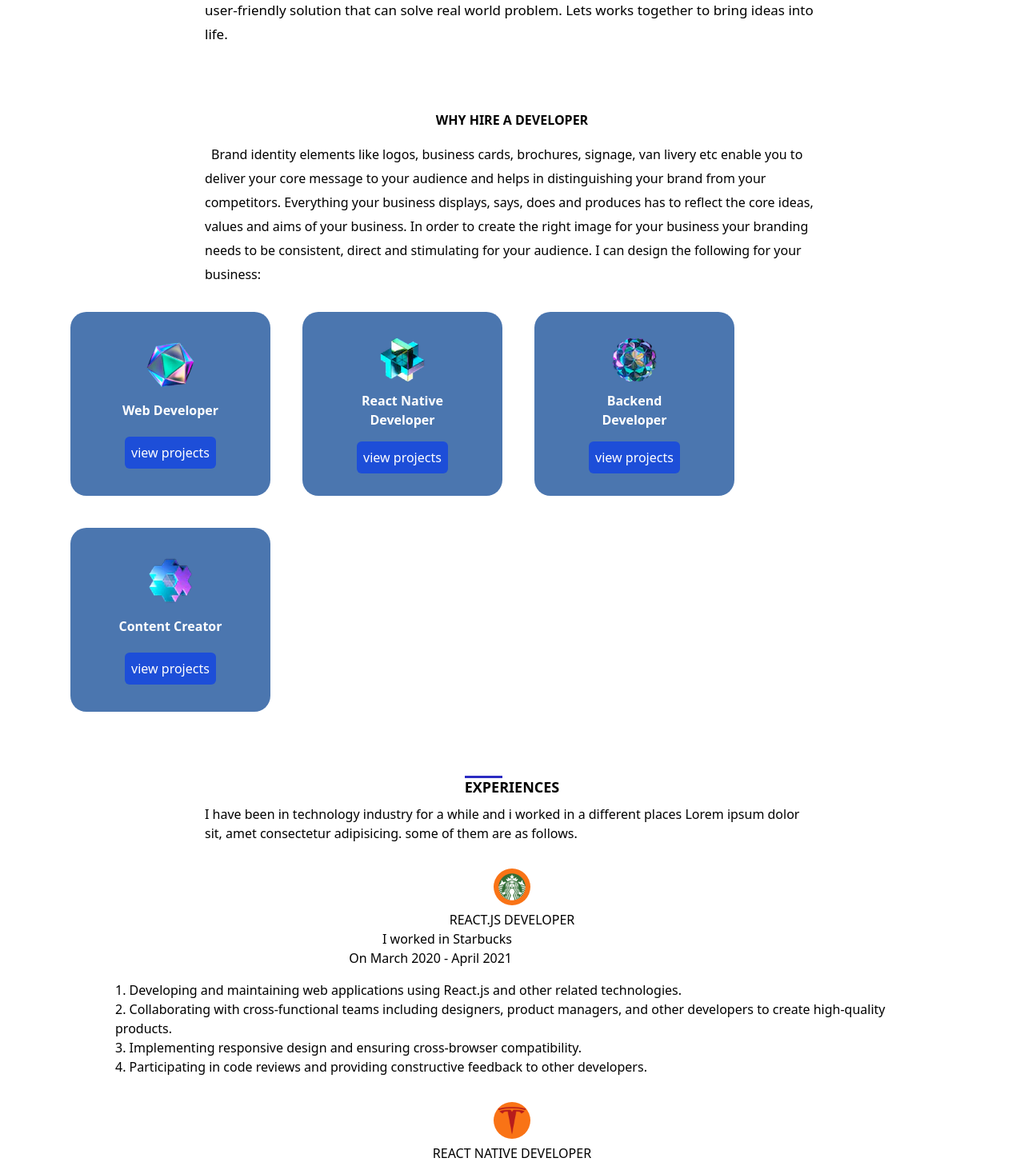
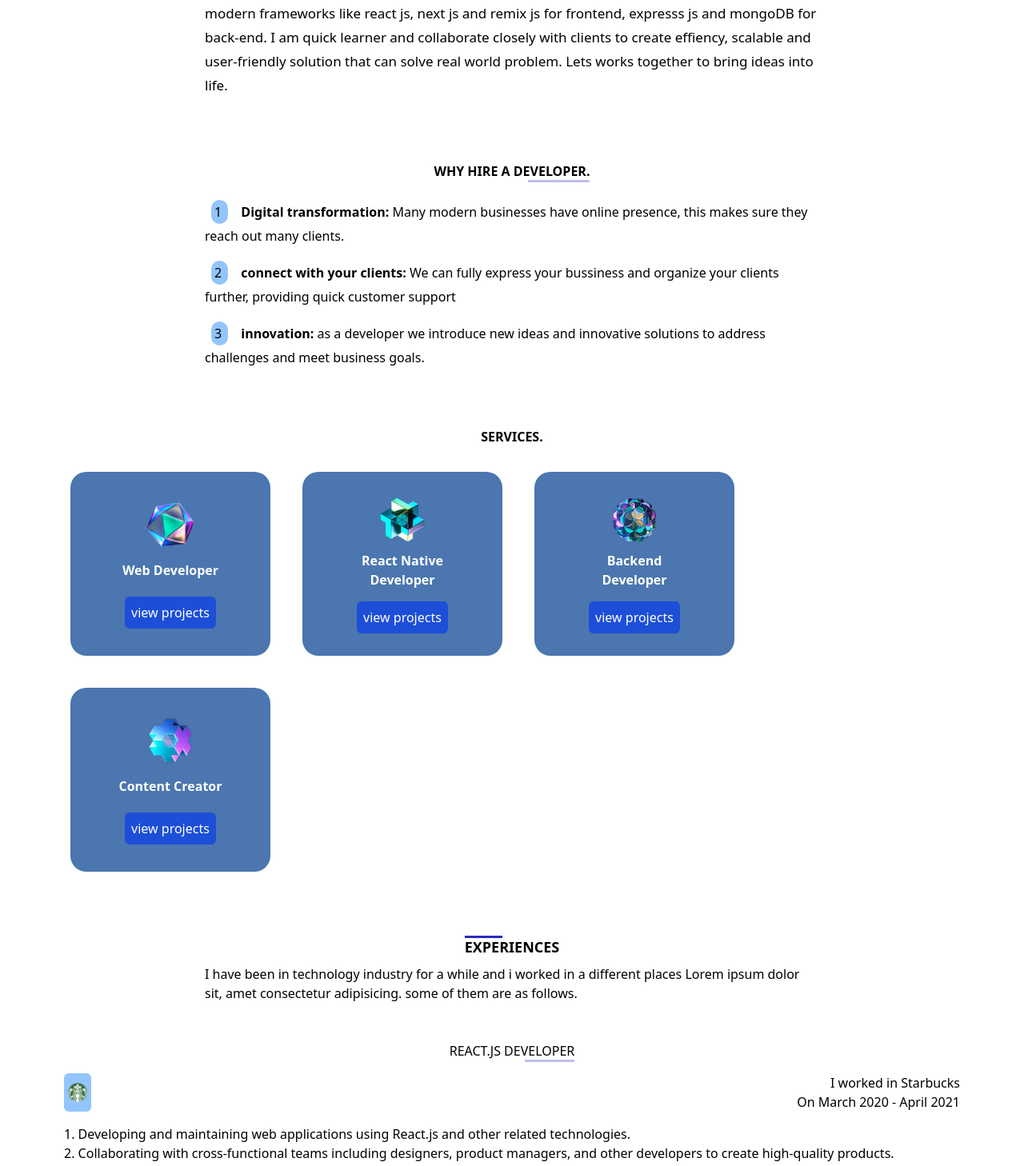
Before and after one commit to Amosi-04-sanga/PORTFOLIO, a Next.js app: page / in a window 1280 px wide. Shown: the part 960-2418 px from the top of the page at 80% size. Built offline with nearby package versions, Linux system fonts and the light colour scheme.

Commit message:
final commit for today

```diff
--- a/src/components/About.jsx
+++ b/src/components/About.jsx
@@ -1,9 +1,9 @@
 import { motion } from "framer-motion"
 import React, { useState } from "react"
-import { fadeIn, textVariant } from "../utils/motion"
+import { fadeIn, slideIn, textVariant } from "../utils/motion"
 import SectionWrapper from "../hoc/sectionWrapper"
 import { styles } from "../styles"
-import { services } from "../constants";
+import { services, why_hire_dev } from "../constants";
 import Image from "next/image"
 
 
@@ -37,13 +37,13 @@ const ServiceCard = ({ title, icon, index }) => {
 
 const About = () => {
   return (
-    <section className='text-center'>
+    <section className='text-center mt-16'>
       <div>
         <motion.p
           variants={fadeIn('up', 'tween', '.1', '1')}
           className={`${styles.sectionSubText} font-bold text-lg inline-block relative half-underline`}
         >
-          About
+          About.
         </motion.p>
 
       </div>
@@ -62,19 +62,29 @@ const About = () => {
         </motion.p>
       </div>
       <motion.h3
-        variants={fadeIn('up', 'tween', '.8', '1')}
-        className={`${styles.sectionSubText} font-bold mt-20`}
+        variants={fadeIn('', '', '.8', '1')}
+        className={`${styles.sectionSubText} font-bold mt-20 inline-block relative gradient_underline`}
       >
-        why hire a developer
+        why hire a developer.
       </motion.h3>
-      <motion.p
-        variants={fadeIn('up', 'tween', .8, 1)}
+      <div
         className="mt-4 max-w-3xl leading-[30px] mx-auto text-left indent-2"
       >
-        Brand identity elements like logos, business cards, brochures, signage, van livery etc enable you to deliver your core message to your audience and helps in distinguishing your brand from your competitors.
-        Everything your business displays, says, does and produces has to reflect the core ideas, values and aims of your business. In order to create the right image for your business your branding needs to be consistent, direct and stimulating for your audience.
-        I can design the following for your business:
-      </motion.p>
+        {
+          why_hire_dev.map((item, index) => (
+            <motion.p
+            key={item.point}
+              variants={slideIn('up', 'tween', (index + 1) * .5 ,1)}
+              className="py-2"
+            >
+              <span className="p-1 bg-blue-300 rounded-full mr-4" > {index + 1} </span> <span className="font-bold"> {item.point}: </span>{" "} <span> {item.explanation} </span>
+            </motion.p>
+          ))
+        }
+      </div>
+      <div className="mt-16 text-center uppercase font-bold">
+        <h3>Services.</h3>
+      </div>
       <div className="mt-8 flex flex-wrap gap-10 xs:justify-center">
 
         {
--- a/src/components/Contacts.jsx
+++ b/src/components/Contacts.jsx
@@ -4,6 +4,7 @@ import { motion } from 'framer-motion'
 import SectionWrapper from '../hoc/sectionWrapper'
 import { styles } from '../styles'
 import { fadeIn, slideIn, textVariant } from '../utils/motion'
+import Link from 'next/link'
 
 
 
@@ -50,19 +51,63 @@ const Contact = () => {
   }
 
   return (
-    <div >
+    <div  >
       <motion.div
         variants={slideIn("up", "tween", .1, 1)}
-        className='p-8 bg-black-100 rounded-2xl'
+        className='mt-16 bg-blue-300 p-2 py-4 text-center mb-20'
       >
-        <div className="text-center">
-          <p className={`${styles.sectionSubText} inline-block relative text-lg half-underline`}>get in touch</p>
+        <div className="">
+          <p className={`${styles.sectionSubText} pt-4 inline-block relative text-lg half-underline`}>get in touch</p>
         </div>
-        <div className="bg-blue-300 p-2 rounded-md mt-8">
+
+        <div className="mt-8">
+          <h4 className='uppercase'>I'm available for freelance</h4>
+          <h2 className="mt-2">lets work Together!</h2>
+
+          <div className="flex flex-col items-start text-left w-[70%] mx-auto">
+            <div className='py-4 flex items-center justify-center'>
+              <div className='mr-2'>
+              <svg className='w-6 h-6 fill-blue-600' xmlns="http://www.w3.org/2000/svg" height="1em" viewBox="0 0 512 512"><path d="M48 64C21.5 64 0 85.5 0 112c0 15.1 7.1 29.3 19.2 38.4L236.8 313.6c11.4 8.5 27 8.5 38.4 0L492.8 150.4c12.1-9.1 19.2-23.3 19.2-38.4c0-26.5-21.5-48-48-48H48zM0 176V384c0 35.3 28.7 64 64 64H448c35.3 0 64-28.7 64-64V176L294.4 339.2c-22.8 17.1-54 17.1-76.8 0L0 176z"/></svg>
+              </div>
+              <div>
+                <p>EMAIL</p>
+                <p>sangaamosi04@gmail.com</p>
+              </div>
+            </div>
+            <div className='py-4 flex items-center justify-center'>
+              <div className='mr-2'>
+              <svg className='w-6 h-6 fill-blue-600' xmlns="http://www.w3.org/2000/svg" height="1em" viewBox="0 0 448 512"><path d="M380.9 97.1C339 55.1 283.2 32 223.9 32c-122.4 0-222 99.6-222 222 0 39.1 10.2 77.3 29.6 111L0 480l117.7-30.9c32.4 17.7 68.9 27 106.1 27h.1c122.3 0 224.1-99.6 224.1-222 0-59.3-25.2-115-67.1-157zm-157 341.6c-33.2 0-65.7-8.9-94-25.7l-6.7-4-69.8 18.3L72 359.2l-4.4-7c-18.5-29.4-28.2-63.3-28.2-98.2 0-101.7 82.8-184.5 184.6-184.5 49.3 0 95.6 19.2 130.4 54.1 34.8 34.9 56.2 81.2 56.1 130.5 0 101.8-84.9 184.6-186.6 184.6zm101.2-138.2c-5.5-2.8-32.8-16.2-37.9-18-5.1-1.9-8.8-2.8-12.5 2.8-3.7 5.6-14.3 18-17.6 21.8-3.2 3.7-6.5 4.2-12 1.4-32.6-16.3-54-29.1-75.5-66-5.7-9.8 5.7-9.1 16.3-30.3 1.8-3.7.9-6.9-.5-9.7-1.4-2.8-12.5-30.1-17.1-41.2-4.5-10.8-9.1-9.3-12.5-9.5-3.2-.2-6.9-.2-10.6-.2-3.7 0-9.7 1.4-14.8 6.9-5.1 5.6-19.4 19-19.4 46.3 0 27.3 19.9 53.7 22.6 57.4 2.8 3.7 39.1 59.7 94.8 83.8 35.2 15.2 49 16.5 66.6 13.9 10.7-1.6 32.8-13.4 37.4-26.4 4.6-13 4.6-24.1 3.2-26.4-1.3-2.5-5-3.9-10.5-6.6z"/></svg>
+              </div>
+              <div>
+                <p>WHATSAAP</p>
+                <p>+255624454589</p>
+              </div>
+            </div>
+            <div className='py-4 flex items-center justify-center'>
+              <div className='mr-2'>
+              <svg className='w-6 h-6 fill-blue-600' xmlns="http://www.w3.org/2000/svg" height="1em" viewBox="0 0 512 512"><path d="M464 256A208 208 0 1 1 48 256a208 208 0 1 1 416 0zM0 256a256 256 0 1 0 512 0A256 256 0 1 0 0 256zM232 120V256c0 8 4 15.5 10.7 20l96 64c11 7.4 25.9 4.4 33.3-6.7s4.4-25.9-6.7-33.3L280 243.2V120c0-13.3-10.7-24-24-24s-24 10.7-24 24z"/></svg>
+              </div>
+              <div>
+                <p>WORKING HOURS</p>
+                <p>Flexible</p>
+              </div>
+            </div>
+
+          </div>
+          <div className="flex justify-center items-center flex-wrap">
+            <Link className='block p-2' href="#"><svg className='w-6 h-6 fill-blue-600' xmlns="http://www.w3.org/2000/svg" height="1em" viewBox="0 0 448 512"><path d="M100.28 448H7.4V148.9h92.88zM53.79 108.1C24.09 108.1 0 83.5 0 53.8a53.79 53.79 0 0 1 107.58 0c0 29.7-24.1 54.3-53.79 54.3zM447.9 448h-92.68V302.4c0-34.7-.7-79.2-48.29-79.2-48.29 0-55.69 37.7-55.69 76.7V448h-92.78V148.9h89.08v40.8h1.3c12.4-23.5 42.69-48.3 87.88-48.3 94 0 111.28 61.9 111.28 142.3V448z"/></svg></Link>
+            <Link className='block p-2' href="#"><svg className='w-6 h-6 fill-blue-600' xmlns="http://www.w3.org/2000/svg" height="1em" viewBox="0 0 512 512"><path d="M504 256C504 119 393 8 256 8S8 119 8 256c0 123.78 90.69 226.38 209.25 245V327.69h-63V256h63v-54.64c0-62.15 37-96.48 93.67-96.48 27.14 0 55.52 4.84 55.52 4.84v61h-31.28c-30.8 0-40.41 19.12-40.41 38.73V256h68.78l-11 71.69h-57.78V501C413.31 482.38 504 379.78 504 256z"/></svg></Link>
+            <Link className='block p-2' href="#"><svg className='w-6 h-6 fill-blue-600' xmlns="http://www.w3.org/2000/svg" height="1em" viewBox="0 0 448 512"><path d="M224.1 141c-63.6 0-114.9 51.3-114.9 114.9s51.3 114.9 114.9 114.9S339 319.5 339 255.9 287.7 141 224.1 141zm0 189.6c-41.1 0-74.7-33.5-74.7-74.7s33.5-74.7 74.7-74.7 74.7 33.5 74.7 74.7-33.6 74.7-74.7 74.7zm146.4-194.3c0 14.9-12 26.8-26.8 26.8-14.9 0-26.8-12-26.8-26.8s12-26.8 26.8-26.8 26.8 12 26.8 26.8zm76.1 27.2c-1.7-35.9-9.9-67.7-36.2-93.9-26.2-26.2-58-34.4-93.9-36.2-37-2.1-147.9-2.1-184.9 0-35.8 1.7-67.6 9.9-93.9 36.1s-34.4 58-36.2 93.9c-2.1 37-2.1 147.9 0 184.9 1.7 35.9 9.9 67.7 36.2 93.9s58 34.4 93.9 36.2c37 2.1 147.9 2.1 184.9 0 35.9-1.7 67.7-9.9 93.9-36.2 26.2-26.2 34.4-58 36.2-93.9 2.1-37 2.1-147.8 0-184.8zM398.8 388c-7.8 19.6-22.9 34.7-42.6 42.6-29.5 11.7-99.5 9-132.1 9s-102.7 2.6-132.1-9c-19.6-7.8-34.7-22.9-42.6-42.6-11.7-29.5-9-99.5-9-132.1s-2.6-102.7 9-132.1c7.8-19.6 22.9-34.7 42.6-42.6 29.5-11.7 99.5-9 132.1-9s102.7-2.6 132.1 9c19.6 7.8 34.7 22.9 42.6 42.6 11.7 29.5 9 99.5 9 132.1s2.7 102.7-9 132.1z"/></svg></Link>
+            <Link className='block p-2' href="#"><svg className='w-6 h-6 fill-blue-600' xmlns="http://www.w3.org/2000/svg" height="1em" viewBox="0 0 448 512"><path d="M380.9 97.1C339 55.1 283.2 32 223.9 32c-122.4 0-222 99.6-222 222 0 39.1 10.2 77.3 29.6 111L0 480l117.7-30.9c32.4 17.7 68.9 27 106.1 27h.1c122.3 0 224.1-99.6 224.1-222 0-59.3-25.2-115-67.1-157zm-157 341.6c-33.2 0-65.7-8.9-94-25.7l-6.7-4-69.8 18.3L72 359.2l-4.4-7c-18.5-29.4-28.2-63.3-28.2-98.2 0-101.7 82.8-184.5 184.6-184.5 49.3 0 95.6 19.2 130.4 54.1 34.8 34.9 56.2 81.2 56.1 130.5 0 101.8-84.9 184.6-186.6 184.6zm101.2-138.2c-5.5-2.8-32.8-16.2-37.9-18-5.1-1.9-8.8-2.8-12.5 2.8-3.7 5.6-14.3 18-17.6 21.8-3.2 3.7-6.5 4.2-12 1.4-32.6-16.3-54-29.1-75.5-66-5.7-9.8 5.7-9.1 16.3-30.3 1.8-3.7.9-6.9-.5-9.7-1.4-2.8-12.5-30.1-17.1-41.2-4.5-10.8-9.1-9.3-12.5-9.5-3.2-.2-6.9-.2-10.6-.2-3.7 0-9.7 1.4-14.8 6.9-5.1 5.6-19.4 19-19.4 46.3 0 27.3 19.9 53.7 22.6 57.4 2.8 3.7 39.1 59.7 94.8 83.8 35.2 15.2 49 16.5 66.6 13.9 10.7-1.6 32.8-13.4 37.4-26.4 4.6-13 4.6-24.1 3.2-26.4-1.3-2.5-5-3.9-10.5-6.6z"/></svg></Link>
+          </div>
+
+        </div>
+
+        <div className="bg-white p-2 rounded-md mt-8 md:w-[65vw] mx-auto">
           <form
             ref={formRef}
             onSubmit={handleSubmit}
-            className='flex flex-col gap-8 mt-12 mx-2'
+            className='flex flex-col gap-8 mt-12'
           >
             <label className="flex flex-col">
               <span className='font-medium text-white-100 capitalize'>your name</span>
@@ -73,7 +118,7 @@ const Contact = () => {
                 placeholder="what's your name"
                 onChange={(e) => setForm({ ...form, name: e.target.value })}
                 value={form.name}
-                className='py-4 px-6 rounded-sm bg-tertiary placeholder:text-secondary outline-none border-none'
+                className='py-4 px-6 xs:py-1 xs:px-1 rounded-md bg-tertiary placeholder:text-secondary outline-none border-[1px] border-blue-500'
               />
             </label>
             <label className="flex flex-col">
@@ -85,7 +130,7 @@ const Contact = () => {
                 placeholder="what's your email"
                 onChange={(e) => setForm({ ...form, email: e.target.value })}
                 value={form.email}
-                className='py-4 px-6 bg-tertiary placeholder:text-secondary outline-none border-none'
+                className='py-4 px-6 xs:py-1 xs:px-1 rounded-md bg-tertiary placeholder:text-secondary outline-none border-[1px] border-blue-500'
               />
             </label>
             <label className="flex flex-col">
@@ -97,7 +142,7 @@ const Contact = () => {
                 placeholder="what do you want to say ..."
                 onChange={(e) => setForm({ ...form, message: e.target.value })}
                 value={form.message}
-                className='py-4 px-6 bg-tertiary placeholder:text-secondary outline-none border-none'
+                className='py-4 px-6 xs:py-1 xs:px-1 rounded-md bg-tertiary placeholder:text-secondary outline-none border-[1px] border-blue-500'
               />
             </label>
             <button
--- a/src/components/Experience.jsx
+++ b/src/components/Experience.jsx
@@ -8,20 +8,22 @@ import Image from 'next/image'
 
 const ExperienceCard = ({ title, company_name, icon, iconBg, date, points }) => {
   return (
-    <div className='w-[80vw] p-4 mx-auto'>
-      <div className={`inline-block p-[3px] mx-auto rounded-full bg-orange-500`}>
+    <div className='w-[90vw] p-4 mx-auto'>
+
+      <h4 className='uppercase inline-block relative gradient_underline'> {title} </h4>
+      <div className="flex justify-between mt-4">
+      <div className={`flex justify-center items-center object-contain rounded-md p-[3px] bg-blue-300`}>
         <Image
-          width={40}
-          height={40}
+          width={28}
+          height={28}
           alt={title}
           src={icon}
-          className=''
         />
       </div>
-      <h4 className='uppercase'> {title} </h4>
       <div className="md:w-[50%] w-full text-right">
         <p>I worked in {company_name}</p>
         <p>On {date} </p>
+      </div>
       </div>
       <div className="mt-4 text-left">
         {
@@ -47,7 +49,7 @@ const Experience = () => {
         </p>
       </div>
       <div>
-        <div className="mt-4">
+        <div className="mt-8">
           {
             experiences.map((experience) => (
               < ExperienceCard key={experience.title} {...experience} />
--- a/src/components/Navbar.jsx
+++ b/src/components/Navbar.jsx
@@ -12,7 +12,7 @@ const Navbar = () => {
   const [active, setActive] = useState('')
 
   return (
-    <div className={`flex justify-between items-center p-4 bg-dark text-dark h-[10vh]`}>
+    <div className={`flex justify-between items-center p-4 bg-dark text-dark h-[10vh] sticky top-0 z-50`}>
       <div>
         <Link href="/" >
           LOGO
--- a/src/components/Tech.jsx
+++ b/src/components/Tech.jsx
@@ -1,15 +1,19 @@
 import { motion } from 'framer-motion'
-import React from 'react'
+import React, { useState } from 'react'
 import { technologies } from '../constants'
 import { fadeIn, textVariant } from '../utils/motion'
 import Image from 'next/image'
 import SectionWrapper from '../hoc/sectionWrapper'
 
 
-const TechnologyCard = ({name, icon, index}) => {
+const TechnologyCard = ({ name, icon, index }) => {
+  const [hovered, setHovered] = useState(false)
+
   return (
     <motion.div
       variants={fadeIn('', '', .1 * index, .5)}
+      onHoverStart={() => setHovered(!hovered)}
+      onHoverEnd={() => setHovered(!hovered)}
       className='rounded-full p-4 bg-blue-300 flex justify-center items-center'
     >
       <Image
@@ -17,7 +21,7 @@ const TechnologyCard = ({name, icon, index}) => {
         height={26}
         alt={name}
         src={icon}
-          className='object-contain'
+        className={`object-contain ${!hovered ? 'rotate-180 duration-300' : '-rotate-180 duration-500'}`}
       />
     </motion.div>
   )
--- a/src/components/Works.jsx
+++ b/src/components/Works.jsx
@@ -6,6 +6,7 @@ import { motion } from 'framer-motion';
 import { fadeIn } from '../utils/motion';
 import Link from 'next/link';
 import Image from 'next/image';
+import { SectionWrapper } from "../hoc";
 
 
 const ProjectCard = ({ name, date, description, tags, image, source_code_link, icon }) => {
@@ -69,4 +70,4 @@ const Works = () => {
   )
 }
 
-export default Works
+export default SectionWrapper(Works, 'projects')
--- a/src/constants/index.js
+++ b/src/constants/index.js
@@ -46,6 +46,21 @@ import {
       title: "Contact",
     },
   ];
+
+   const why_hire_dev = [
+    {
+      point: "Digital transformation",
+      explanation: "Many modern businesses have online presence, this makes sure they reach out many clients."
+    },
+    {
+      point: "connect with your clients",
+      explanation: "We can fully express your bussiness and organize your clients further, providing quick customer support"
+    },
+    {
+      point: "innovation",
+      explanation: "as a developer we introduce new ideas and innovative solutions to address challenges and meet business goals."
+    }
+   ]
 
   const services = [
     {
@@ -275,4 +290,4 @@ import {
     },
   ];
 
-  export { services, technologies, experiences, testimonials, projects };
+  export { services, technologies, experiences, testimonials, projects, why_hire_dev };
--- a/src/styles/globals.css
+++ b/src/styles/globals.css
@@ -17,11 +17,9 @@
 .violet-gradient {
   background: #804dee;
   background: linear-gradient(-90deg, #804dee 0%, rgba(60, 51, 80, 0) 100%);
-  background: -webkit-linear-gradient(
-    -90deg,
-    #804dee 0%,
-    rgba(60, 51, 80, 0) 100%
-  );
+  background: -webkit-linear-gradient(-90deg,
+      #804dee 0%,
+      rgba(60, 51, 80, 0) 100%);
 }
 
 .half-underline::before {
@@ -29,5 +27,15 @@
   width: 40%;
   height: 3px;
   position: absolute;
-   background-color: rgb(43, 43, 194);
+  background-color: rgb(43, 43, 194);
 }
+
+.gradient_underline::before {
+  content: "";
+  right: 0;
+  bottom: -2px;
+  width: 40%;
+  height: 3px;
+  position: absolute;
+  background-color: rgba(43, 43, 194, .3);
+}
```
Lines whose indentation alone changed are shown as unchanged.
